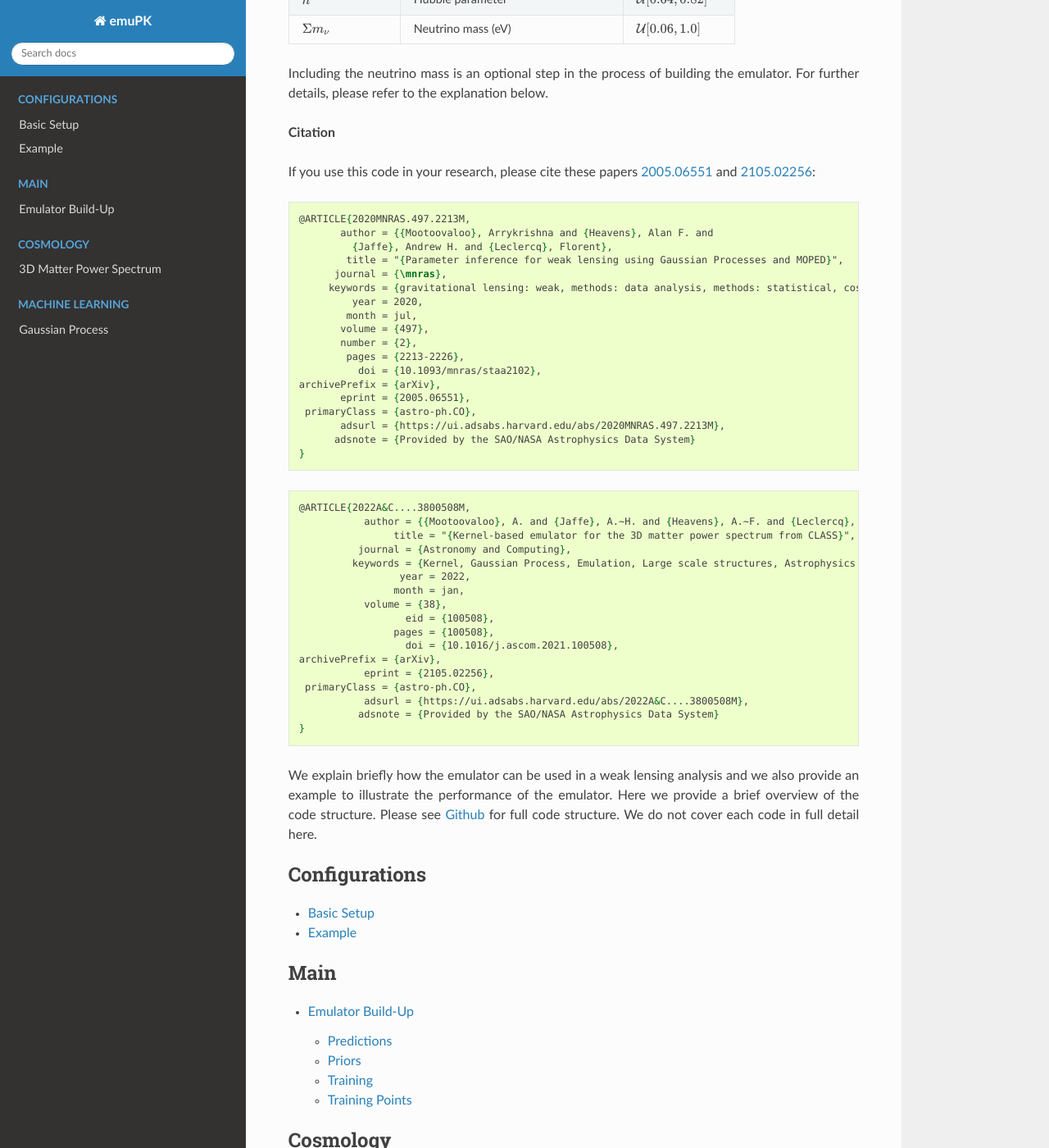
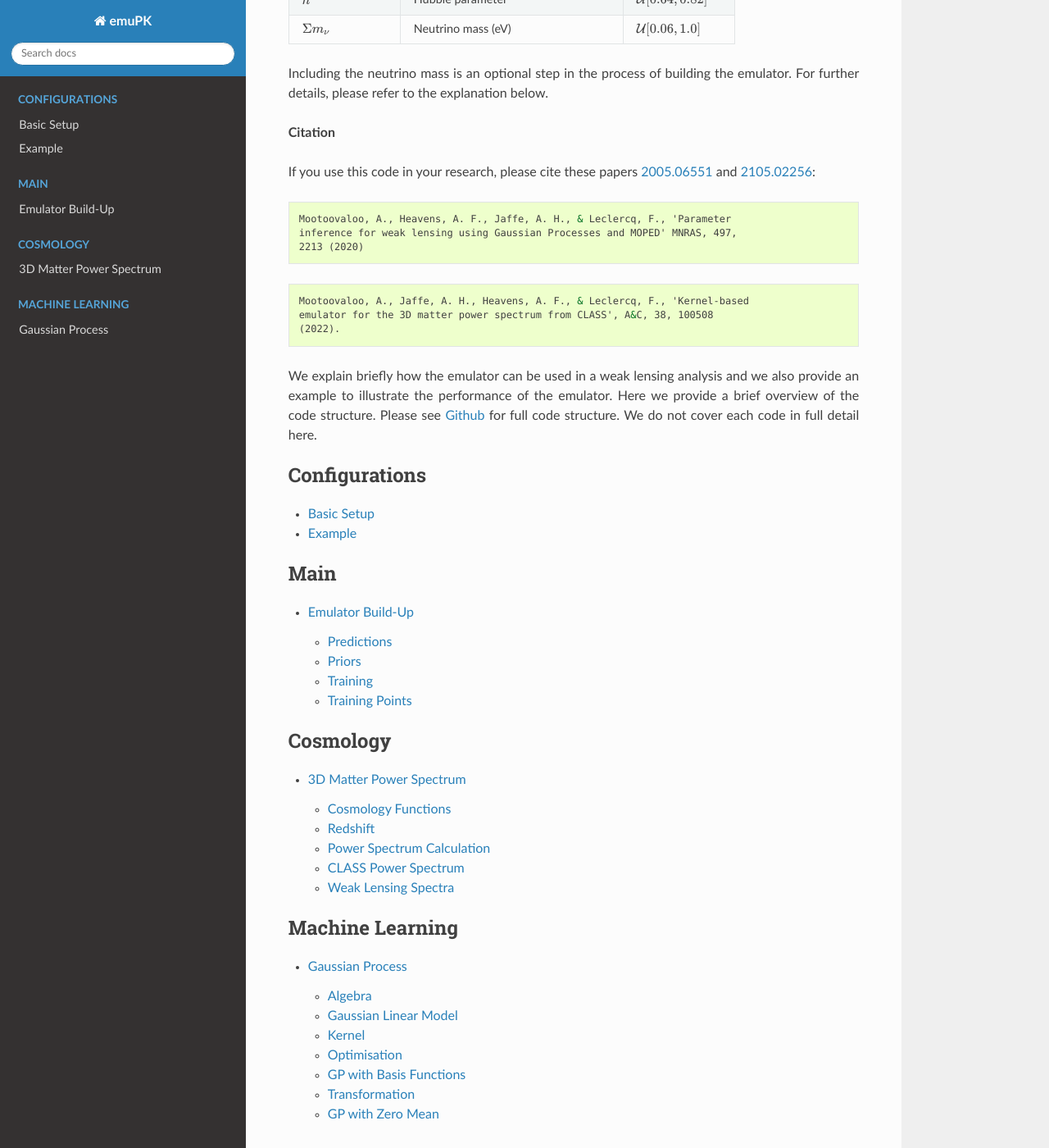
Before and after one commit to Harry45/emuPK, a Sphinx documentation site: the page built from docs/source/index.rst, in a window 1280 px wide and 1400 px high, scrolled down 542 px. Shown: the whole window at 82% size. Built offline with Sphinx 7.4.7 and the Read the Docs theme 2.0.0, drawn with Linux system fonts in a browser that asks for light colours; formulas are drawn with MathJax 3.

Commit message:
documentation

```diff
--- a/docs/source/index.rst
+++ b/docs/source/index.rst
@@ -52,44 +52,15 @@ If you use this code in your research, please cite these papers `2005.06551
 
 .. code-block:: tex
 
-	@ARTICLE{2020MNRAS.497.2213M,
-	       author = {{Mootoovaloo}, Arrykrishna and {Heavens}, Alan F. and
-	         {Jaffe}, Andrew H. and {Leclercq}, Florent},
-	        title = "{Parameter inference for weak lensing using Gaussian Processes and MOPED}",
-	      journal = {\mnras},
-	     keywords = {gravitational lensing: weak, methods: data analysis, methods: statistical, cosmological parameters, large-scale structure of Universe, Astrophysics - Cosmology and Nongalactic Astrophysics},
-	         year = 2020,
-	        month = jul,
-	       volume = {497},
-	       number = {2},
-	        pages = {2213-2226},
-	          doi = {10.1093/mnras/staa2102},
-	archivePrefix = {arXiv},
-	       eprint = {2005.06551},
-	 primaryClass = {astro-ph.CO},
-	       adsurl = {https://ui.adsabs.harvard.edu/abs/2020MNRAS.497.2213M},
-	      adsnote = {Provided by the SAO/NASA Astrophysics Data System}
-	}
+	Mootoovaloo, A., Heavens, A. F., Jaffe, A. H., & Leclercq, F., 'Parameter
+	inference for weak lensing using Gaussian Processes and MOPED' MNRAS, 497,
+	2213 (2020)
 
 .. code-block:: tex
 
-	@ARTICLE{2022A&C....3800508M,
-		   author = {{Mootoovaloo}, A. and {Jaffe}, A.~H. and {Heavens}, A.~F. and {Leclercq}, F.},
-			title = "{Kernel-based emulator for the 3D matter power spectrum from CLASS}",
-		  journal = {Astronomy and Computing},
-		 keywords = {Kernel, Gaussian Process, Emulation, Large scale structures, Astrophysics - Cosmology and Nongalactic Astrophysics},
-			 year = 2022,
-			month = jan,
-		   volume = {38},
-			  eid = {100508},
-			pages = {100508},
-			  doi = {10.1016/j.ascom.2021.100508},
-	archivePrefix = {arXiv},
-		   eprint = {2105.02256},
-	 primaryClass = {astro-ph.CO},
-		   adsurl = {https://ui.adsabs.harvard.edu/abs/2022A&C....3800508M},
-		  adsnote = {Provided by the SAO/NASA Astrophysics Data System}
-	}
+	Mootoovaloo, A., Jaffe, A. H., Heavens, A. F., & Leclercq, F., 'Kernel-based
+	emulator for the 3D matter power spectrum from CLASS', A&C, 38, 100508
+	(2022).
 
 We explain briefly how the emulator can be used in a weak lensing analysis and we also provide an example to illustrate the performance of the emulator. Here we provide a brief overview of the code structure. Please see `Github <https://github.com/Harry45/emuPK>`_ for full code structure. We do not cover each code in full detail here.
 
```
Also changed, not shown: 5 other files.
